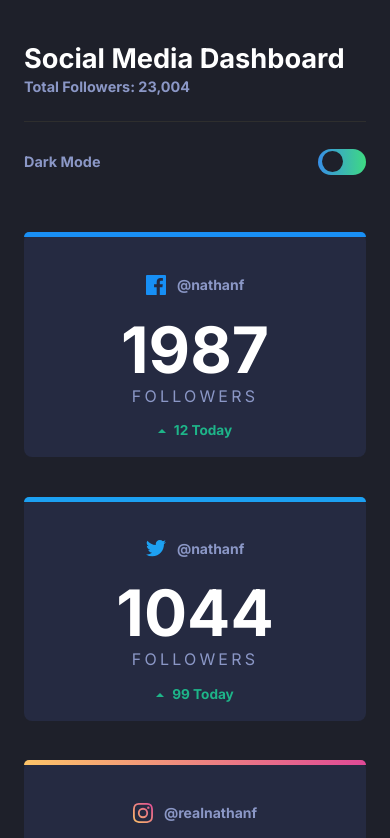
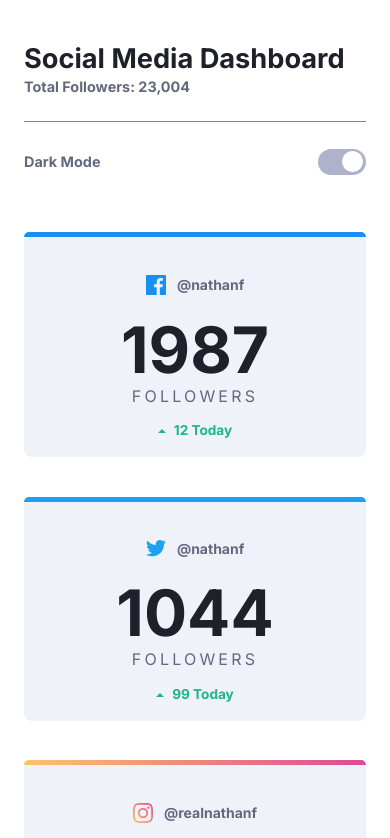
Before and after one commit to markimfeld/Social-Media-Dashboard, a plain HTML site: page index.html in a window 390 px wide. Shown: the top 838 px of the page. Drawn offline with Linux system fonts and the light colour scheme.

Commit message:
finished

```diff
--- a/css/light-theme.css
+++ b/css/light-theme.css
@@ -5,30 +5,23 @@ body {
 }
 
 .wrapper {
+    max-width: 1440px;
     display: flex;
     flex-direction: column;
     padding: 1rem 1.5rem;
+    margin: 1.7rem auto 0 auto;
 }
 
 .navbar {
-    display: flex;
-    flex-direction: column;
+    display: grid;
+    grid-template-columns: 1fr 1fr;
+    grid-template-areas: "left-side right-side";
     margin-bottom: 2em;
 }
 
 .navbar-left-side {
     display: flex;
     flex-direction: column;
-    padding: 0 0 1.1em 0;
-}
-
-.navbar-left-side::after {
-    content: "";
-    height: 1px;
-    width: 100%;
-    position: relative;
-    top: .9em;
-    background-color: hsl(0, 0%, 18%);
 }
 
 .navbar-left-side > h1 {
@@ -46,15 +39,15 @@ body {
 
 .navbar-right-side {
     display: flex;
-    justify-content: space-between;
+    justify-content: end;
     align-items: center;
-    padding: 1.1em 0 0 0;
 }
 
 .navbar-right-side > span {
     color: var(--dark-grayish-blue);
     font-weight: 700;
     font-size: .9em;
+    margin-right: .7em;
 }
 
 .toggle {
@@ -77,7 +70,7 @@ body {
 .row {
     display: grid;
     gap: 1rem;
-    grid-template-columns: repeat(auto-fit, minmax(375px, 1fr));
+    grid-template-columns: repeat(auto-fit, minmax(300px, 1fr));
 }
 
 .card {
@@ -238,3 +231,25 @@ body {
     color: var(--very-dark-blue);
     margin-bottom: 1.3em;
 }
+
+@media screen and (max-width: 768px) {
+    .navbar {
+        display: grid;
+        grid-template-rows: 1fr 1fr;
+        margin-bottom: 2em;
+    }
+
+    .navbar-left-side {
+        grid-column: 1 / 3;
+        border-bottom: 1px solid hsl(0, 0%, 50%);
+    }
+
+    .navbar-left-side > p {
+        padding-bottom: 1.5em;
+    }
+
+    .navbar-right-side {
+        grid-column: 1 / 3;
+        justify-content: space-between;
+    }
+}
--- a/index.html
+++ b/index.html
@@ -15,9 +15,9 @@
         <!-- normalize -->
         <link rel="stylesheet" href="css/normalize.css" />
         <!-- CSS Styles Dark Theme 👍 -->
-        <link rel="stylesheet" href="css/dark-theme.css" />
+        <!--<link rel="stylesheet" href="css/dark-theme.css" />-->
         <!-- CSS Styles Light Theme 👍 -->
-        <!--<link rel="stylesheet" href="css/light-theme.css" />-->
+        <link rel="stylesheet" href="css/light-theme.css" />
         <!-- Google Fonts -->
         <link
             href="https://fonts.googleapis.com/css2?family=Inter:wght@400;700&display=swap"
```
